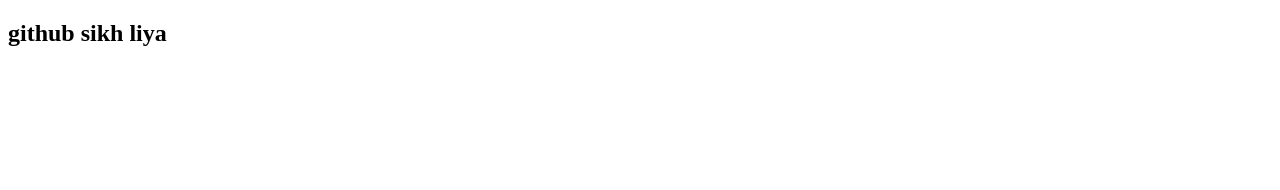
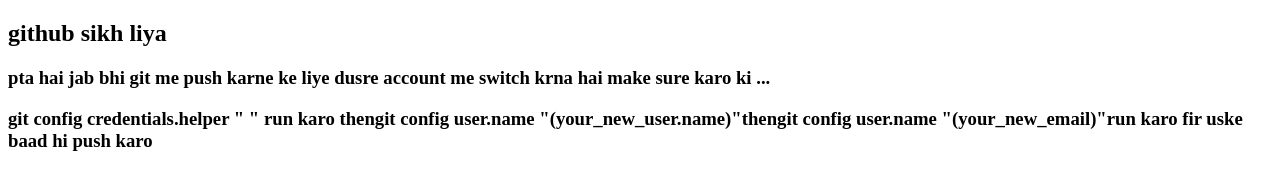
Before and after one commit to anshu78github/1-git_project, a plain HTML site: page index2.html in a window 1280 px wide. Drawn offline with Linux system fonts and the light colour scheme.

Commit message:
added instructions for switching account

```diff
--- a/index2.html
+++ b/index2.html
@@ -9,6 +9,7 @@
     <h2>
         github sikh liya
     </h2>
-
+    <h3>pta hai jab bhi git me push karne ke liye dusre account me switch krna hai make sure karo ki ... </h3>
+    <h3><span>git config credentials.helper " "</span> run karo then<span>git config user.name "(your_new_user.name)"</span>then<span>git config user.name "(your_new_email)"</span>run karo fir uske baad hi push karo</h3>
 </body>
 </html>
```
